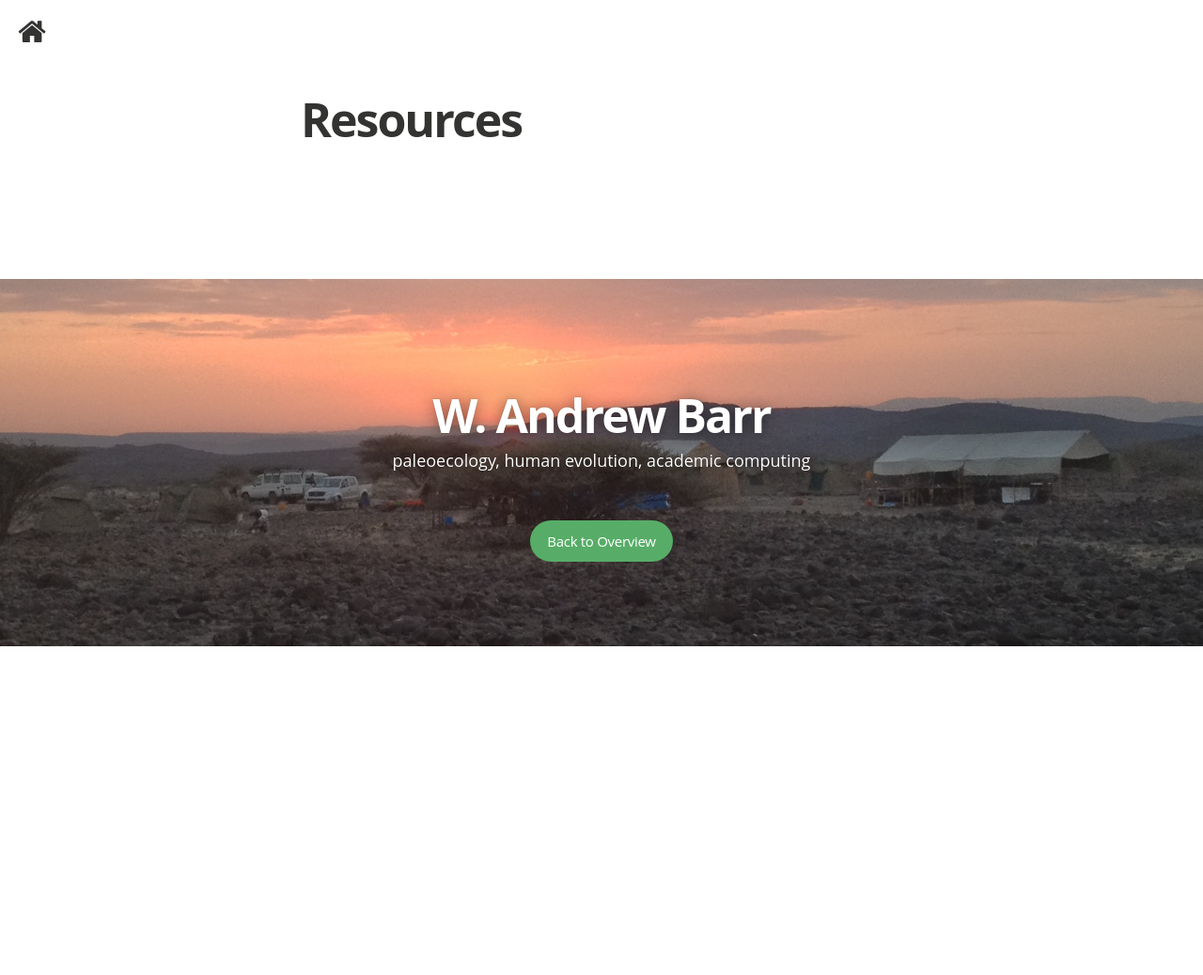
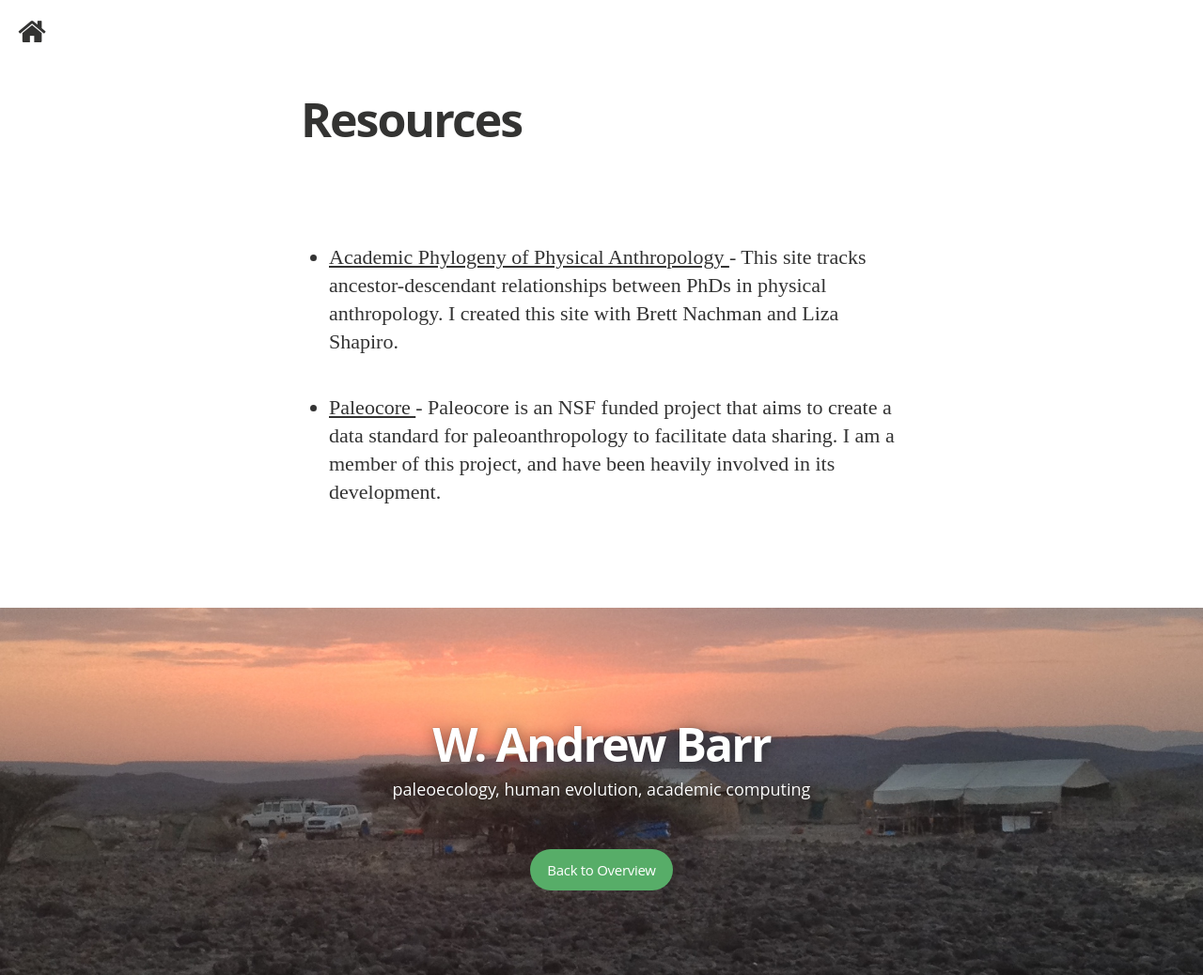
Before and after one commit to wabarr/personal, a Jekyll site: the page built from resources.md, in a window 1280 px wide. Shown: the whole page at 94% size. Built offline with Jekyll 4.4.1, drawn with Linux system fonts in a browser that asks for light colours; nearby versions of some CDN libraries; some web fonts are replaced; Markdown is read by kramdown in place of the engine named in the settings; before the commit the page ends 900 px from its top, so only the background shows below that.

Commit message:
added data for resources

```diff
--- /dev/null
+++ b/_data/links.yaml
@@ -0,0 +1,7 @@
+- display: Academic Phylogeny of Physical Anthropology
+  url: http://physanthphylogeny.org
+  description: This site tracks ancestor-descendant relationships between PhDs in physical anthropology.  I created this site with Brett Nachman and Liza Shapiro.
+
+- display: Paleocore
+  url: http://paleocore.org
+  description: Paleocore is an NSF funded project that aims to create a data standard for paleoanthropology to facilitate data sharing. I am a member of this project, and have been heavily involved in its development.
--- a/resources.md
+++ b/resources.md
@@ -3,3 +3,8 @@ layout: page
 permalink: /resources/
 title: Resources
 ---
+
+
+{% for link in site.data.links %}
+*  [ {{ link.display }} ]( {{ link.url }} ) - {{ link.description }}
+{% endfor %}
```
Also changed, not shown: links.md (deleted, +0 -5 lines).
